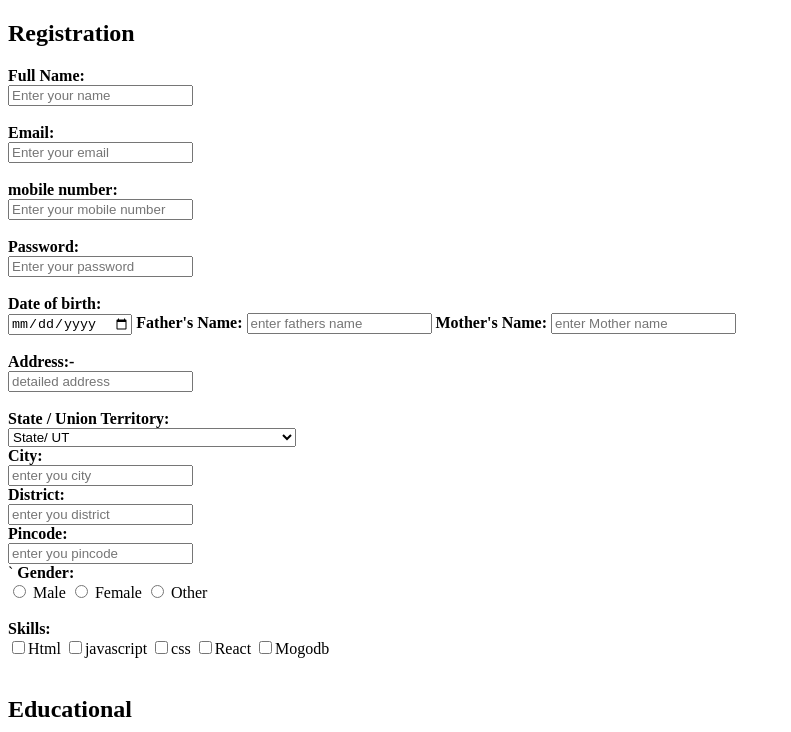
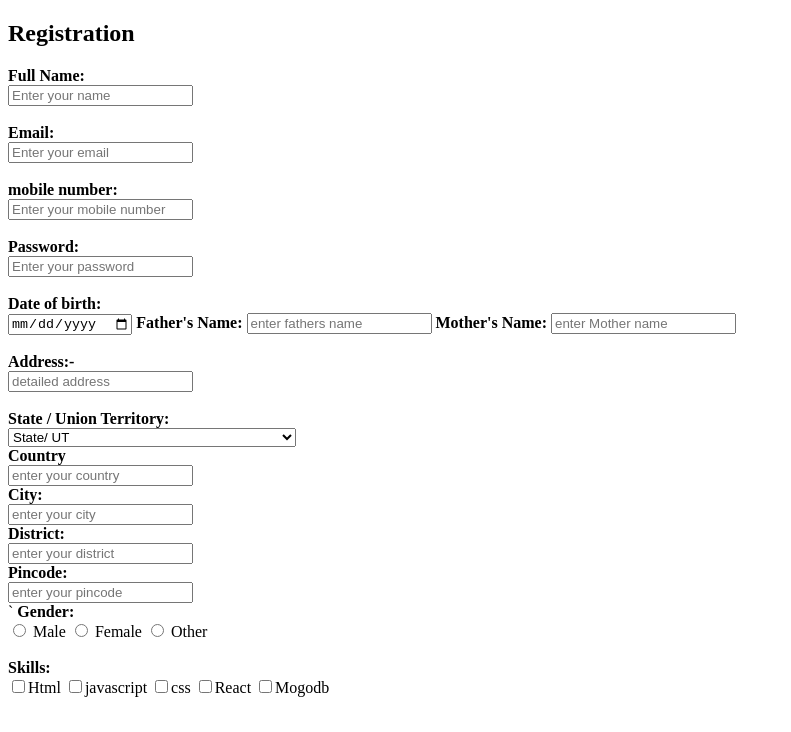
Before and after one commit to mdizaanahmad/Exam-Form-Website, a plain HTML site: page index.html in a window 1280 px wide. Shown: the top 732 px of the page, without its empty margins (0-791 px from the left). Drawn offline with Linux system fonts and the light colour scheme.

Commit message:
add address

```diff
--- a/index.html
+++ b/index.html
@@ -81,14 +81,17 @@
                 <option value="PU">Puducherry</option>
             </select><br>
 
+        <label><b>Country</b></label><br>
+            <input type="text" name="Country" placeholder="enter your country"><br>
+
         <label><b>City:</b></label><br>
-            <input type="text" name="city" placeholder="enter you city"><br>
+            <input type="text" name="city" placeholder="enter your city"><br>
 
         <label><b>District:</b></label><br>
-            <input type="text" name="district" placeholder="enter you district"><br>
+            <input type="text" name="district" placeholder="enter your district"><br>
 
         <label><b>Pincode:</b></label><br>
-            <input type="text" name="district" placeholder="enter you pincode"><br>
+            <input type="text" name="district" placeholder="enter your pincode"><br>
 
 `
         <label><b>Gender:</b></label><br>
@@ -147,6 +150,7 @@
             <option value="MC">MCA</option>
             <option value="BCO">B.COM</option>
             <option value="BS">B.Sc</option>
+            <option value="BA">B.Arts</option>
         </select>
         <br><br>
 
```
